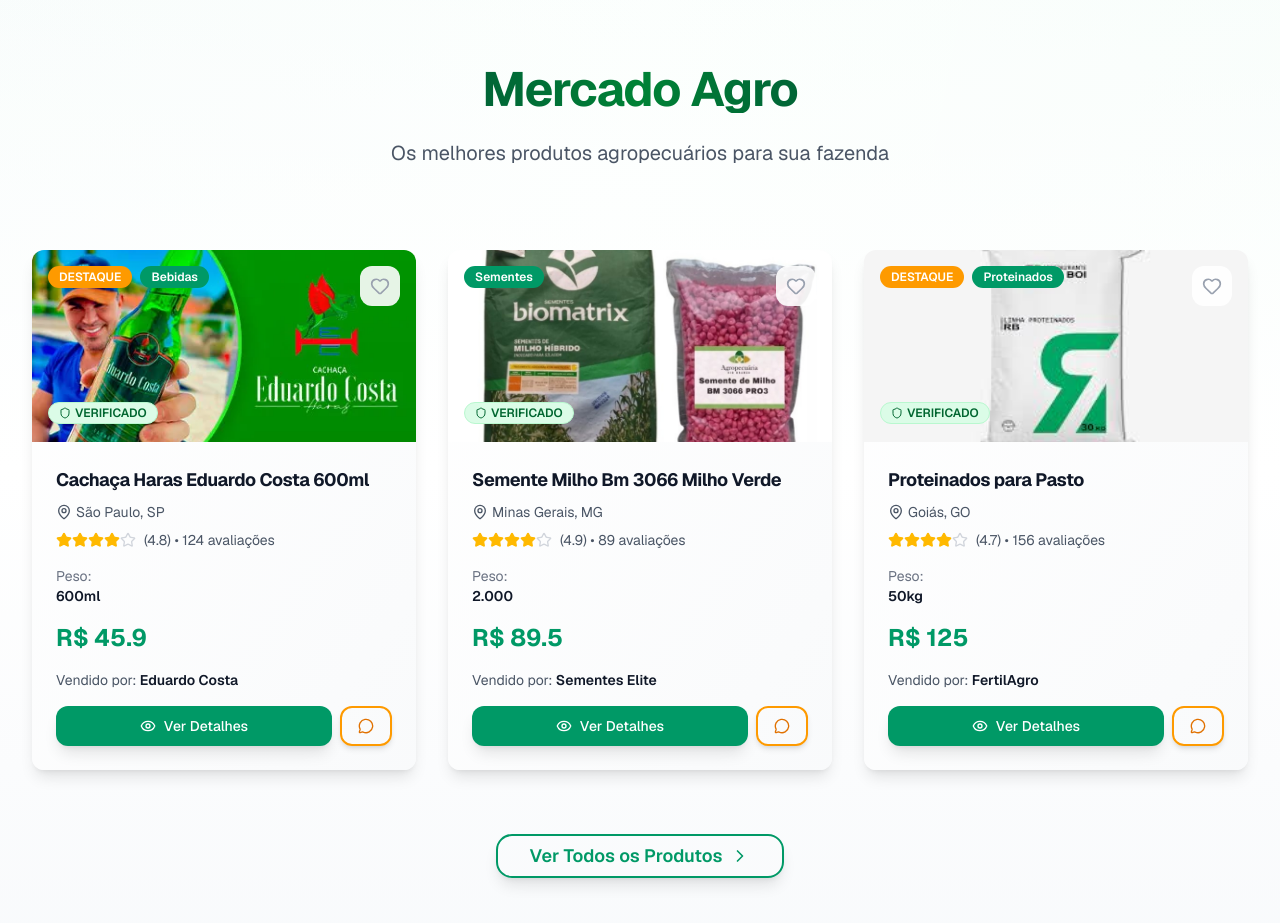
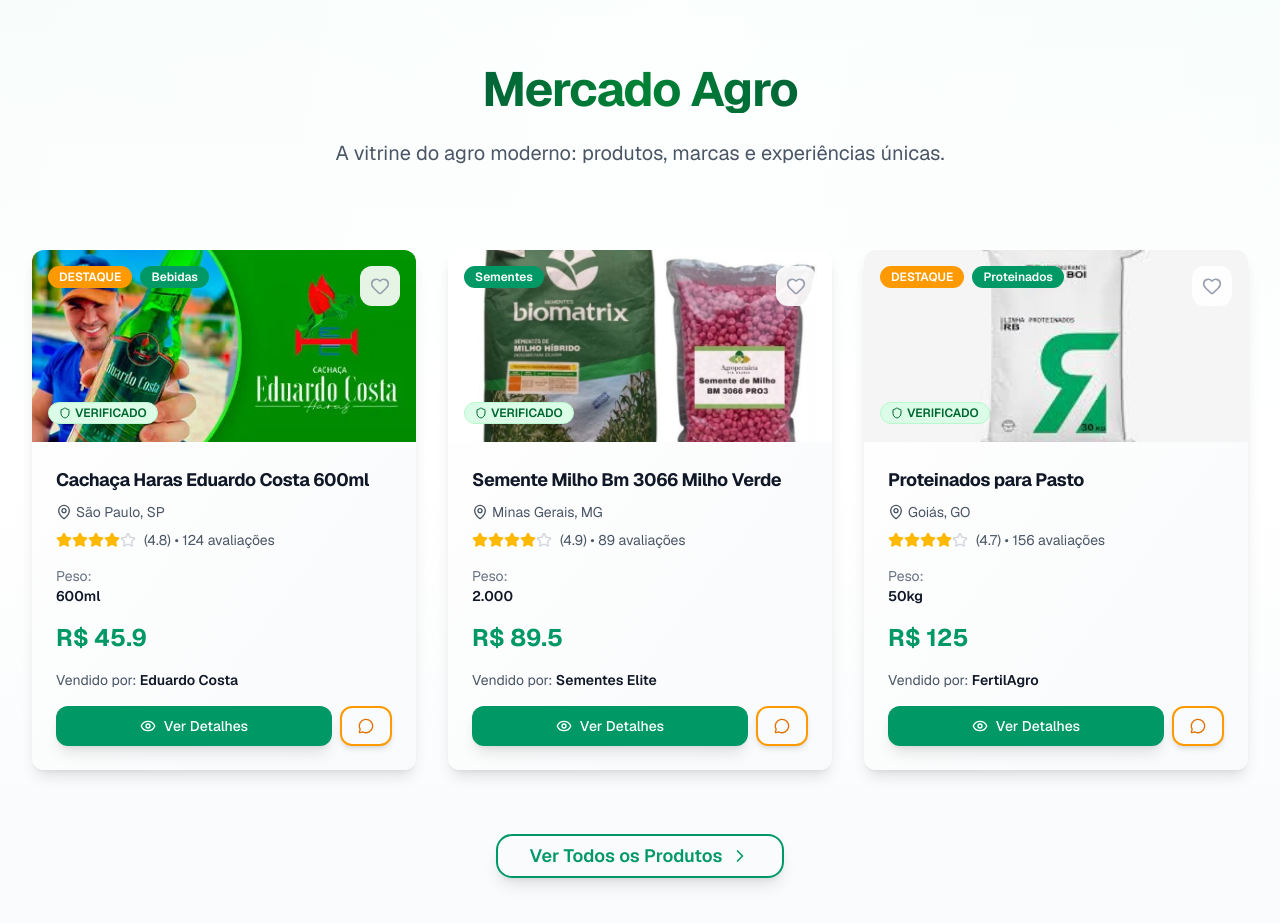
Before and after one commit to vitormeloa/tudo-agro, a Next.js app: page / in a window 1280 px wide. Shown: the part 3260-4183 px from the top of the page. Built offline with nearby package versions, Linux system fonts and the light colour scheme.

Commit message:
improve products

```diff
--- a/src/app/page.tsx
+++ b/src/app/page.tsx
@@ -504,7 +504,7 @@
               Mercado Agro
             </h2>
             <p className="text-xl text-gray-600 max-w-2xl mx-auto leading-relaxed">
-              Os melhores produtos agropecuários para sua fazenda
+                A vitrine do agro moderno: produtos, marcas e experiências únicas.
             </p>
           </div>
 
```
